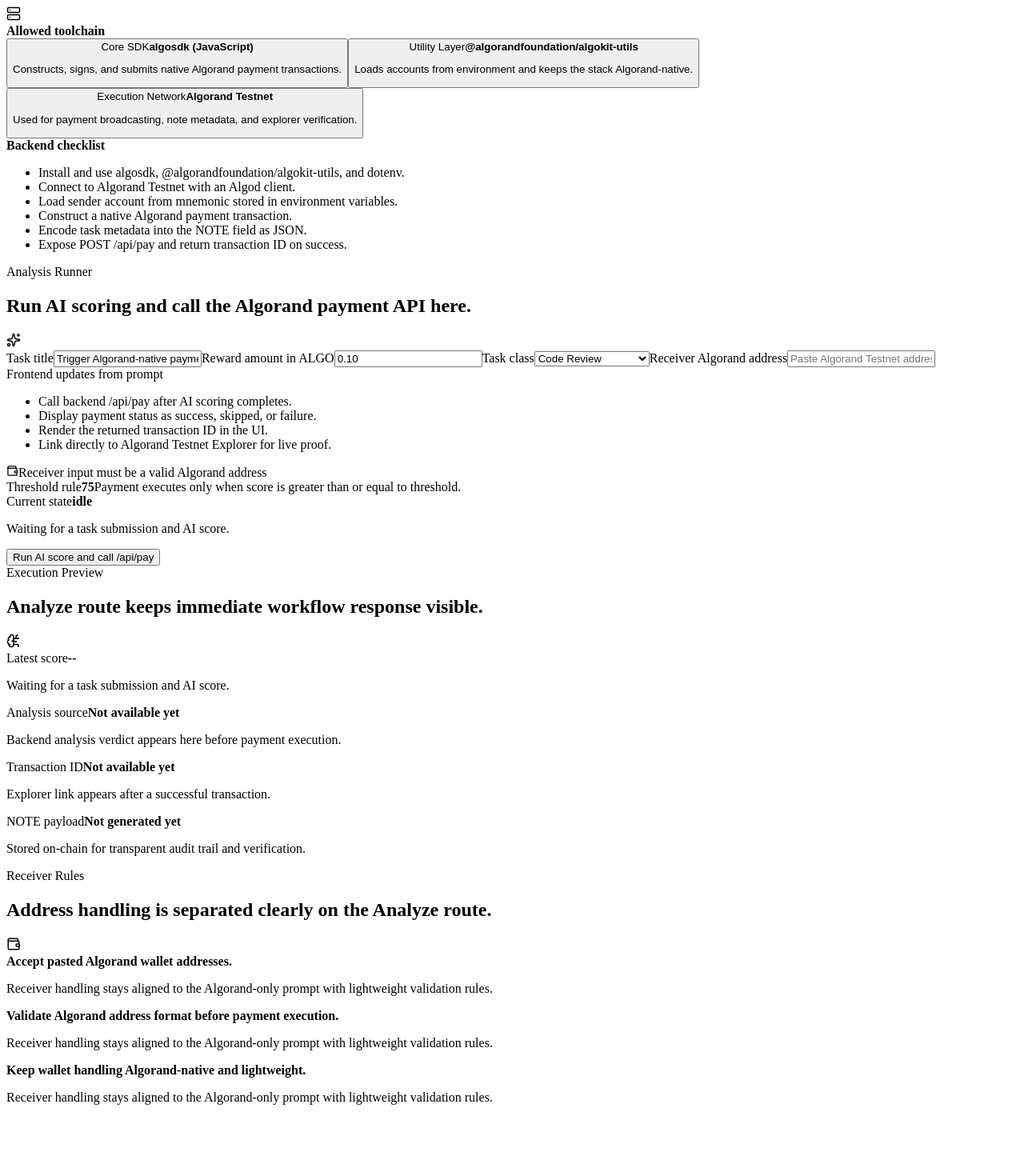
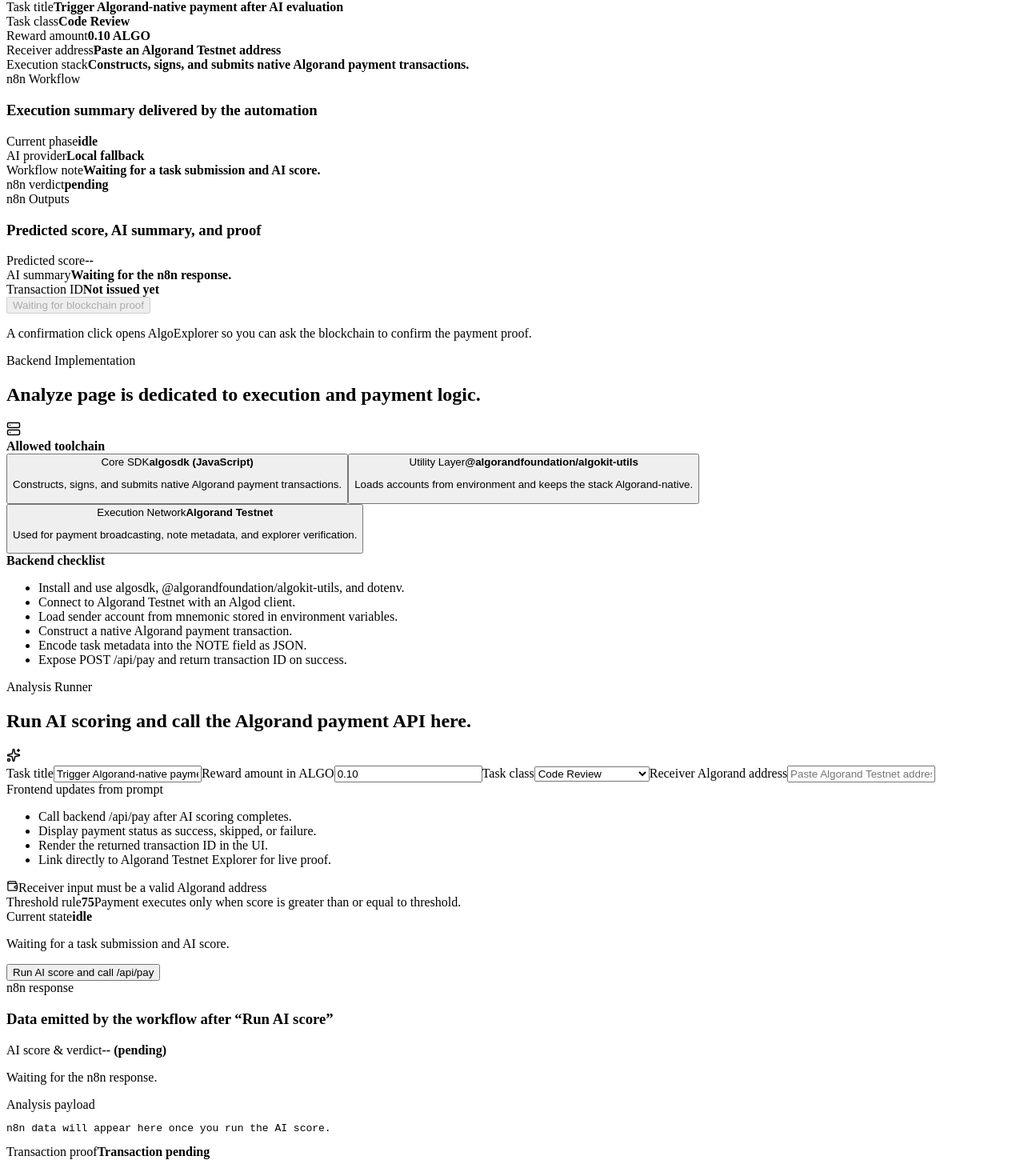
Before and after one commit to AdapaRohith/Task-Economy-on-Blockchain, a React (Vite) app: page /analyze in a window 1280 px wide. Shown: the part 161-1626 px from the top of the page at 80% size. Before the commit the page ends 1558 px from the top, so only its background shows below. Built offline with nearby package versions, Linux system fonts and the light colour scheme; the HTML template or start-up script is replaced by a standard one.

Commit message:
feat: surface n8n workflow data

```diff
--- a/src/pages/AnalyzePage.jsx
+++ b/src/pages/AnalyzePage.jsx
@@ -21,6 +21,27 @@
   const resultPreviewRef = useRef(null)
   const isProcessing = workflowState.phase === 'scoring'
   const selectedStackItem = stackItems.find((item) => item.id === selectedStackItemId) ?? stackItems[0]
+  const aiSummary = workflowState.analysis?.summary || 'Waiting for the n8n response.'
+  const aiStatus = workflowState.analysis?.status || 'pending'
+  const explorerLink = workflowState.explorerUrl
+  const n8nPayload = workflowState.analysis
+    ? JSON.stringify(
+        {
+          score: workflowState.analysis.score,
+          status: workflowState.analysis.status,
+          verdict: workflowState.analysis.verdict,
+          model: workflowState.analysis.model,
+        },
+        null,
+        2,
+      )
+    : 'n8n data will appear here once you run the AI score.'
+  const notePayload = workflowState.note ? JSON.stringify(workflowState.note, null, 2) : 'Notes appear after /api/pay executes.'
+
+  const handleVerifyProof = () => {
+    if (!explorerLink || typeof window === 'undefined') return
+    window.open(explorerLink, '_blank', 'noreferrer')
+  }
 
   const handleRun = async () => {
     await onRunWorkflow()
@@ -29,6 +50,98 @@
 
   return (
     <div className="page-shell">
+      <section className="analysis-nav">
+        <div className="analysis-nav-grid">
+          <article className="analysis-nav-panel">
+            <div className="analysis-nav-head">
+              <span className="section-kicker">n8n Inputs</span>
+              <h3>Actual values that hit the automation</h3>
+            </div>
+            <div className="analysis-nav-list">
+              <div>
+                <span>Task title</span>
+                <strong>{taskTitle || 'Awaiting submission'}</strong>
+              </div>
+              <div>
+                <span>Task class</span>
+                <strong>{taskType}</strong>
+              </div>
+              <div>
+                <span>Reward amount</span>
+                <strong>{taskBudget ? `${taskBudget} ALGO` : 'Awaiting budget'}</strong>
+              </div>
+              <div>
+                <span>Receiver address</span>
+                <strong className="long-value">{receiverAddress || 'Paste an Algorand Testnet address'}</strong>
+              </div>
+              <div>
+                <span>Execution stack</span>
+                <strong>{selectedStackItem.detail}</strong>
+              </div>
+            </div>
+          </article>
+
+          <article className="analysis-nav-panel">
+            <div className="analysis-nav-head">
+              <span className="section-kicker">n8n Workflow</span>
+              <h3>Execution summary delivered by the automation</h3>
+            </div>
+            <div className="analysis-nav-list">
+              <div>
+                <span>Current phase</span>
+                <strong>{workflowState.phase}</strong>
+              </div>
+              <div>
+                <span>AI provider</span>
+                <strong>{workflowState.analysis?.source ?? 'Local fallback'}</strong>
+              </div>
+              <div>
+                <span>Workflow note</span>
+                <strong>{workflowState.message}</strong>
+              </div>
+              <div>
+                <span>n8n verdict</span>
+                <strong>{aiStatus}</strong>
+              </div>
+            </div>
+          </article>
+
+          <article className="analysis-nav-panel">
+            <div className="analysis-nav-head">
+              <span className="section-kicker">n8n Outputs</span>
+              <h3>Predicted score, AI summary, and proof</h3>
+            </div>
+            <div className="analysis-output-grid">
+              <div className="analysis-value">
+                <span>Predicted score</span>
+                <strong>{workflowState.score ?? '--'}</strong>
+              </div>
+              <div className="analysis-value">
+                <span>AI summary</span>
+                <strong>{aiSummary}</strong>
+              </div>
+              <div className="analysis-value">
+                <span>Transaction ID</span>
+                <strong className="long-value">{workflowState.txId || 'Not issued yet'}</strong>
+              </div>
+            </div>
+            <motion.button
+              type="button"
+              className="analysis-verify-btn"
+              onClick={handleVerifyProof}
+              disabled={!explorerLink}
+              whileHover={{ y: explorerLink ? -2 : 0, scale: explorerLink ? 1.02 : 1 }}
+              whileTap={{ scale: explorerLink ? 0.98 : 1 }}
+            >
+              {explorerLink ? 'Verify proof on Algorand' : 'Waiting for blockchain proof'}
+            </motion.button>
+            <p className="analysis-verify-hint">
+              A confirmation click opens AlgoExplorer so you can ask the blockchain to confirm the payment proof.
+            </p>
+          </article>
+        </div>
+      </section>
+
       <section className="workspace-grid">
         <motion.section
           initial={{ opacity: 0, y: 20 }}
@@ -153,6 +266,30 @@
         </motion.section>
       </section>
 
+      <section className="analysis-data">
+        <div className="analysis-nav-head">
+          <span className="section-kicker">n8n response</span>
+          <h3>Data emitted by the workflow after “Run AI score”</h3>
+        </div>
+        <div className="analysis-data-grid">
+          <article className="analysis-data-card">
+            <span>AI score & verdict</span>
+            <strong>{workflowState.score ?? '--'} ({aiStatus})</strong>
+            <p>{aiSummary}</p>
+          </article>
+          <article className="analysis-data-card">
+            <span>Analysis payload</span>
+            <pre>{n8nPayload}</pre>
+          </article>
+          <article className="analysis-data-card">
+            <span>Transaction proof</span>
+            <strong className="long-value">{workflowState.txId || 'Transaction pending'}</strong>
+            <p>{workflowState.explorerUrl ? 'AlgoExplorer is ready for verification.' : 'Waiting for /api/pay to broadcast a transaction.'}</p>
+            <pre>{notePayload}</pre>
+          </article>
+        </div>
+      </section>
+
       <section className="dashboard-grid" ref={resultPreviewRef}>
         <section className="workspace-panel">
           <div className="section-head">
--- a/src/styles.css
+++ b/src/styles.css
@@ -94,6 +94,153 @@
 .page-shell {
   display: grid;
   gap: 28px;
+}
+
+.analysis-nav {
+  border-radius: 28px;
+  padding: 24px;
+  border: 1px solid rgba(124, 136, 179, 0.18);
+  background: rgba(10, 16, 31, 0.88);
+  box-shadow: 0 24px 60px rgba(0, 0, 0, 0.28);
+  margin-bottom: 12px;
+}
+
+.analysis-nav-grid {
+  display: grid;
+  grid-template-columns: repeat(auto-fit, minmax(260px, 1fr));
+  gap: 20px;
+}
+
+.analysis-nav-panel {
+  border-radius: 24px;
+  background: rgba(12, 18, 32, 0.85);
+  border: 1px solid rgba(124, 136, 179, 0.16);
+  padding: 22px;
+  display: flex;
+  flex-direction: column;
+  gap: 16px;
+}
+
+.analysis-nav-head h3 {
+  margin: 6px 0 0;
+  font-size: 1.25rem;
+}
+
+.analysis-nav-list {
+  display: grid;
+  gap: 12px;
+}
+
+.analysis-nav-list div {
+  display: grid;
+  gap: 4px;
+}
+
+.analysis-nav-list span {
+  font-size: 0.78rem;
+  text-transform: uppercase;
+  letter-spacing: 0.08em;
+  color: #94a3c8;
+}
+
+.analysis-nav-list strong {
+  font-size: 0.95rem;
+  color: #f5f7ff;
+  line-height: 1.4;
+}
+
+.analysis-output-grid {
+  display: grid;
+  gap: 12px;
+}
+
+.analysis-value {
+  display: grid;
+  gap: 6px;
+  padding-bottom: 8px;
+  border-bottom: 1px dashed rgba(255, 255, 255, 0.08);
+}
+
+.analysis-verify-btn {
+  margin-top: 10px;
+  width: 100%;
+  padding: 14px 0;
+  border-radius: 16px;
+  border: 0;
+  font-weight: 700;
+  color: #ffffff;
+  background: linear-gradient(135deg, #5a62ff, #26b99e);
+  cursor: pointer;
+}
+
+.analysis-verify-btn:disabled {
+  background: rgba(92, 110, 143, 0.6);
+  cursor: not-allowed;
+}
+
+.analysis-verify-hint {
+  margin: 8px 0 0;
+  font-size: 0.85rem;
+  color: #a5b3d4;
+}
+
+.analysis-data {
+  border-radius: 28px;
+  padding: 26px 24px;
+  border: 1px solid rgba(124, 136, 179, 0.18);
+  background: rgba(10, 16, 31, 0.9);
+  box-shadow: 0 24px 56px rgba(0, 0, 0, 0.28);
+  display: flex;
+  flex-direction: column;
+  gap: 16px;
+}
+
+.analysis-data-grid {
+  display: grid;
+  grid-template-columns: repeat(auto-fit, minmax(230px, 1fr));
+  gap: 16px;
+}
+
+.analysis-data-card {
+  border-radius: 20px;
+  padding: 16px;
+  border: 1px solid rgba(124, 136, 179, 0.14);
+  background: rgba(15, 22, 40, 0.9);
+  display: flex;
+  flex-direction: column;
+  gap: 10px;
+}
+
+.analysis-data-card span {
+  font-size: 0.78rem;
+  text-transform: uppercase;
+  letter-spacing: 0.08em;
+  color: #94a3c8;
+}
+
+.analysis-data-card strong {
+  color: #eef6ff;
+  font-size: 1rem;
+  line-height: 1.4;
+}
+
+.analysis-data-card p {
+  color: #b8c3e5;
+  line-height: 1.6;
+  margin: 0;
+}
+
+.analysis-data-card pre {
+  margin: 0;
+  padding: 10px;
+  border-radius: 14px;
+  background: rgba(33, 40, 72, 0.9);
+  border: 1px solid rgba(255, 255, 255, 0.05);
+  color: #d6e0ff;
+  font-family: 'JetBrains Mono', Consolas, 'SFMono-Regular', monospace;
+  font-size: 0.78rem;
+  overflow: auto;
+  max-height: 160px;
 }
 
 .hero-orbit {
```
